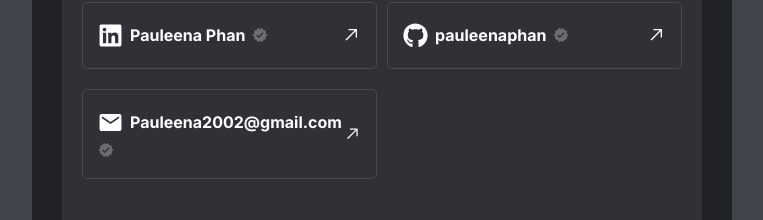
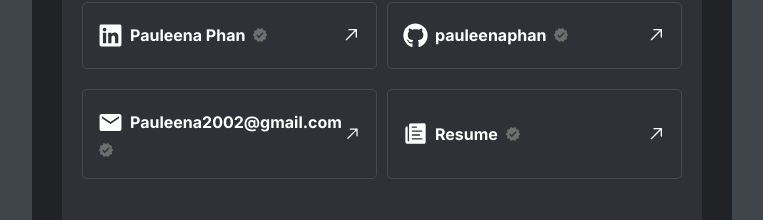
Before and after one commit to pauleenaphan/discord-portfolio, a React (Vite) app: page / in a window 1280 px wide. Shown: the part 732-952 px from the top of the page, without its empty margins (258-1021 px from the left). Built offline with nearby package versions, Linux system fonts and the light colour scheme.

Commit message:
added target and rel so content opens in new tab

```diff
--- a/src/pages/About.tsx
+++ b/src/pages/About.tsx
@@ -2,9 +2,11 @@ import { Nav } from "../component/Nav";
 import "../style/About.css";
 
 import { FaLinkedin, FaGithub } from "react-icons/fa";
-import { IoMdMail } from "react-icons/io";
+import { IoMdMail, IoIosPaper } from "react-icons/io";
 import { RxArrowTopRight } from "react-icons/rx";
 import { MdVerified } from "react-icons/md";
+
+import resume from "../assets/PauleenaPhanResume.pdf";
 
 export const About = () =>{
     return(
@@ -76,7 +78,7 @@ export const About = () =>{
                     <p className="profileSubTitle"> Connections </p>
                 </section>
                 <section className="contact">
-                    <a className="contactBtn" href="https://www.linkedin.com/in/pauleena-phan ">
+                    <a className="contactBtn" href="https://www.linkedin.com/in/pauleena-phan" target="_blank" rel="noopener noreferrer">
                         <div className="contactBtnContainer">
                             <FaLinkedin className="contactIcons"/>
                             <p> Pauleena Phan </p>
@@ -84,7 +86,7 @@ export const About = () =>{
                         </div>
                         <RxArrowTopRight className="arrowBtn"/>
                     </a>
-                    <a className="contactBtn" href="https://github.com/pauleenaphan">
+                    <a className="contactBtn" href="https://github.com/pauleenaphan" target="_blank" rel="noopener noreferrer">
                         <div className="contactBtnContainer">
                             <FaGithub className="contactIcons"/>
                             <p> pauleenaphan </p>
@@ -92,10 +94,19 @@ export const About = () =>{
                         </div>
                         <RxArrowTopRight className="arrowBtn"/>
                     </a>
-                    <a className="contactBtn" href="https://github.com/pauleenaphan">
+                    <a className="contactBtn" href="https://github.com/pauleenaphan" target="_blank" rel="noopener noreferrer">
                         <div className="contactBtnContainer">
                             <IoMdMail className="contactIcons"/>
                             <p> Pauleena2002@gmail.com </p>
+                            <MdVerified className="verifiedIcon"/>
+                        </div>
+                        <RxArrowTopRight className="arrowBtn"/>
+                    </a>
+                    {/* target="_blank will open up resume in another tab" */}
+                    <a className="contactBtn" href={resume} target="_blank" rel="noopener noreferrer">
+                        <div className="contactBtnContainer">
+                            <IoIosPaper className="contactIcons"/>
+                            <p> Resume </p>
                             <MdVerified className="verifiedIcon"/>
                         </div>
                         <RxArrowTopRight className="arrowBtn"/>
--- a/src/pages/Projects.tsx
+++ b/src/pages/Projects.tsx
@@ -100,11 +100,11 @@ export const Projects = () => {
                             <div className="projectHeaderContainer">
                                 <h1 className="projectName">{project.name}</h1>
                                 <div className="linkContainer">
-                                    <a className="siteIcon" href={project.liveSite}>
+                                    <a className="siteIcon" href={project.liveSite} target="_blank" rel="noopener noreferrer">
                                         <FaArrowUpRightFromSquare />
                                     </a>
 
-                                    <a className="githubIcon" href={project.github}>
+                                    <a className="githubIcon" href={project.github} target="_blank" rel="noopener noreferrer">
                                         <FaGithub />
                                     </a>
                                 </div>
```
